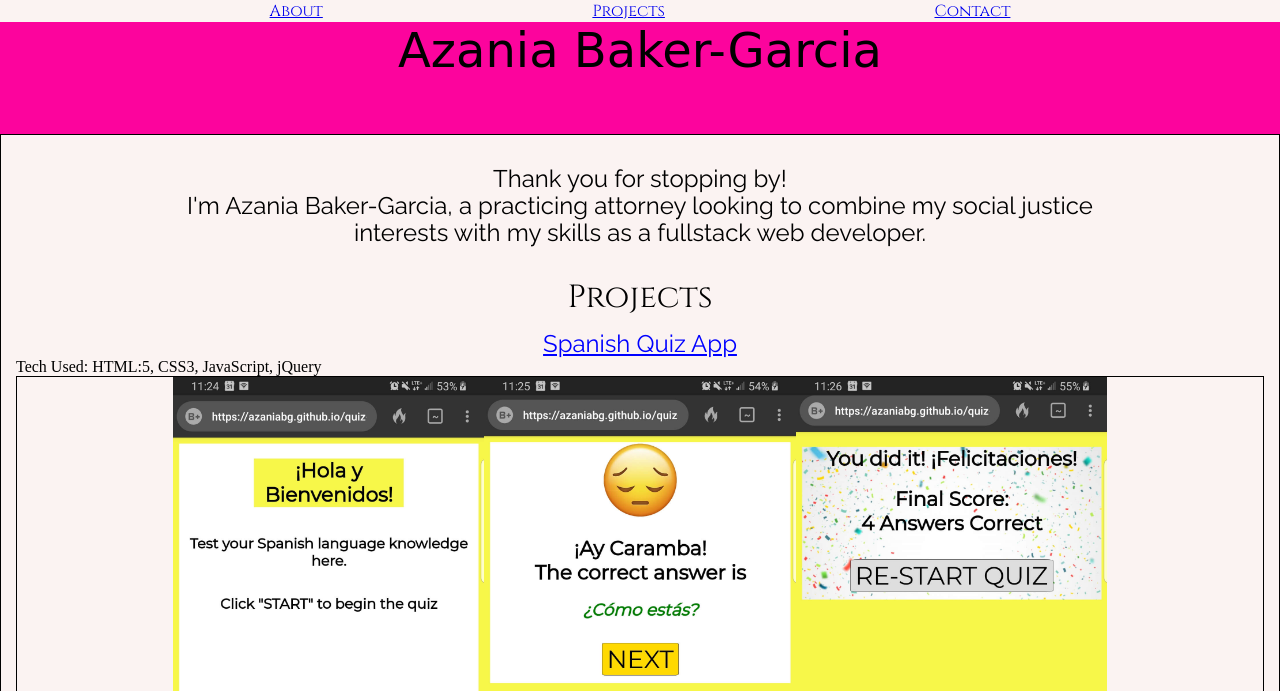
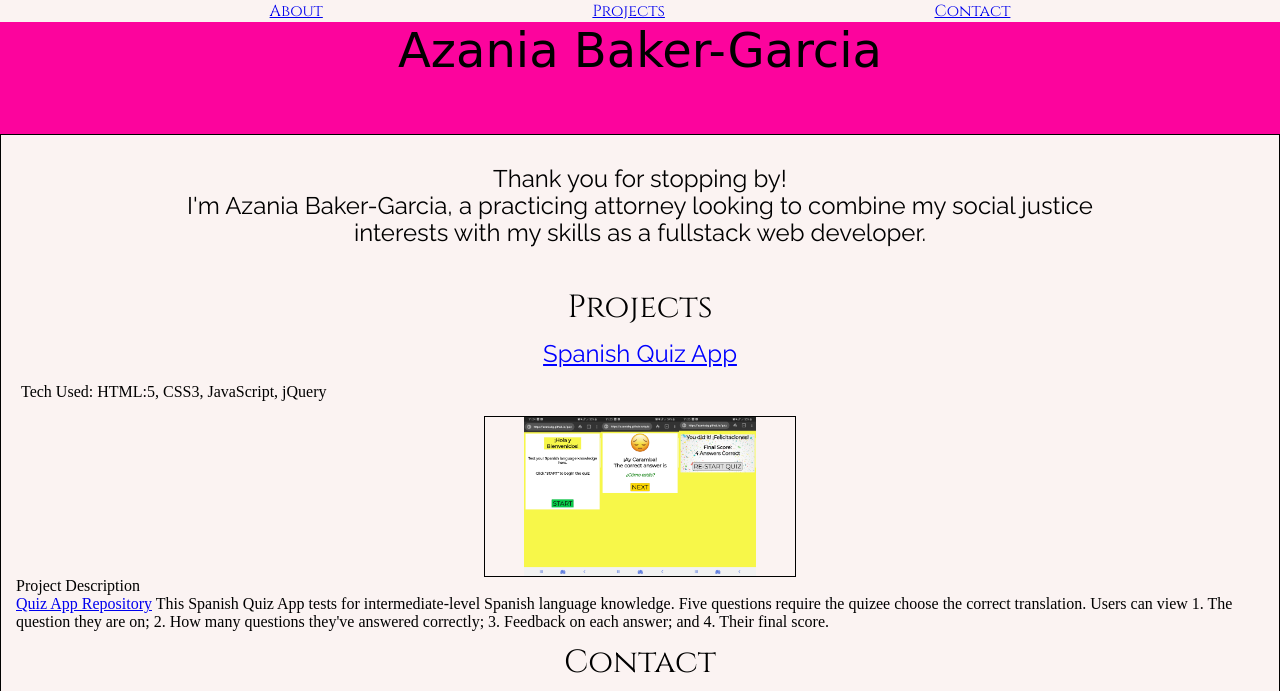
Before and after one commit to AzaniaBG/Portfolio, a plain HTML site: page index.html in a window 1280 px wide. Shown: the top 691 px of the page. Drawn offline with Linux system fonts and the light colour scheme; a web font is replaced by a local one.

Commit message:
added padding to projects description

```diff
--- a/index.html
+++ b/index.html
@@ -48,7 +48,7 @@
                     <h2 id="projects-header" class="header"><a id="projects-link">Projects</a></h2>
                 </header>
                 <h3 id="quiz-app-header" class="header projects-screen"><a href="https://azaniabg.github.io/quiz-app/" target="_blank">Spanish Quiz App</a></h3>
-                <aside class="projects-screen">Tech Used: HTML:5, CSS3, JavaScript, jQuery</aside>
+                <aside id="projects-aside" class="projects-screen">Tech Used: HTML:5, CSS3, JavaScript, jQuery</aside>
                 <picture id="quiz-app-screenshots">
 
                     <img src="quiz app images/tinifiedStartScreen.jpg" class="projects-screen image" alt="start screen">
--- a/main.css
+++ b/main.css
@@ -106,8 +106,9 @@ ul, li {
 }
 #quiz-app-screenshots>aside {
     flex: 2 1 auto;
-
-
+}
+#projects-aside {
+    padding: 15px 5px;
 }
 li img {
     width: 50px;
@@ -150,6 +151,17 @@ li img {
         margin: 10px 15px;
     }
 
+    #projects-screen {
+        display: flex;
+        flex-direction: column;
+    }
+    /* #projects-screen-header, #quiz-app-header {
+        flex-flow: 5 0 auto;
+    } */
+    #quiz-app-screenshots{
+        flex-flow: 1 5 auto;
+        width: 25%;
+    }
 }
 
 /* ////////////////////// LAPTOP ///////////////////// */
```
